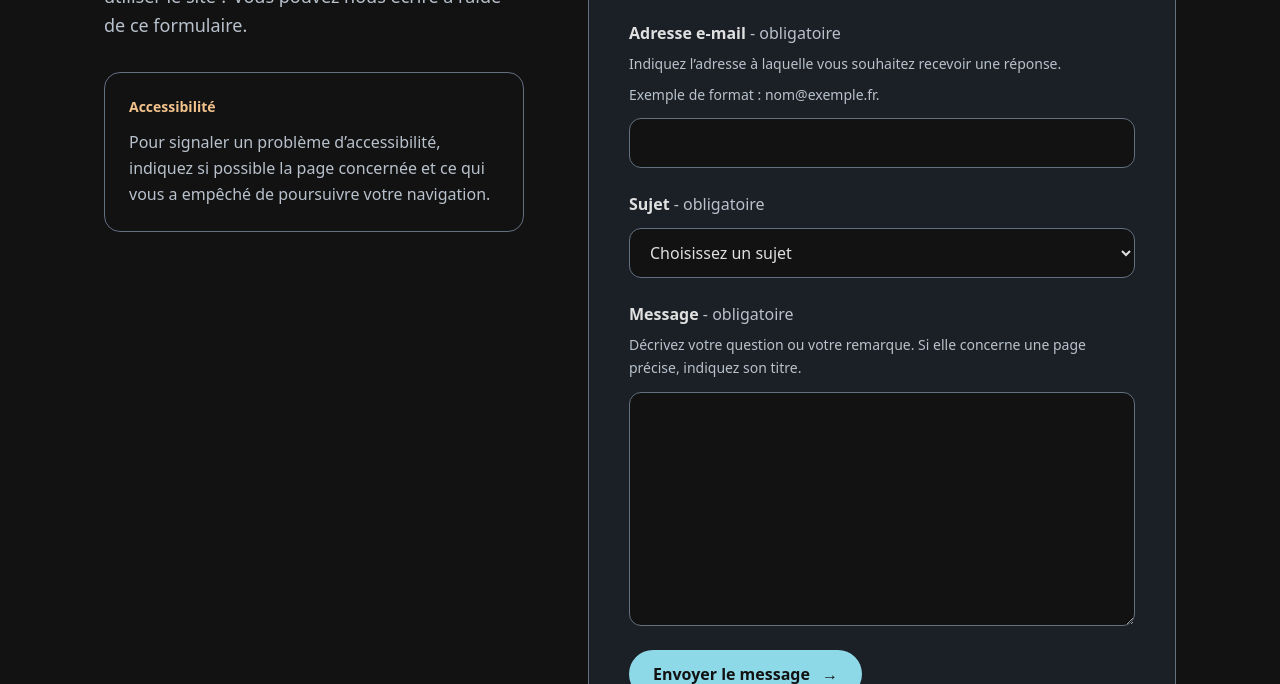
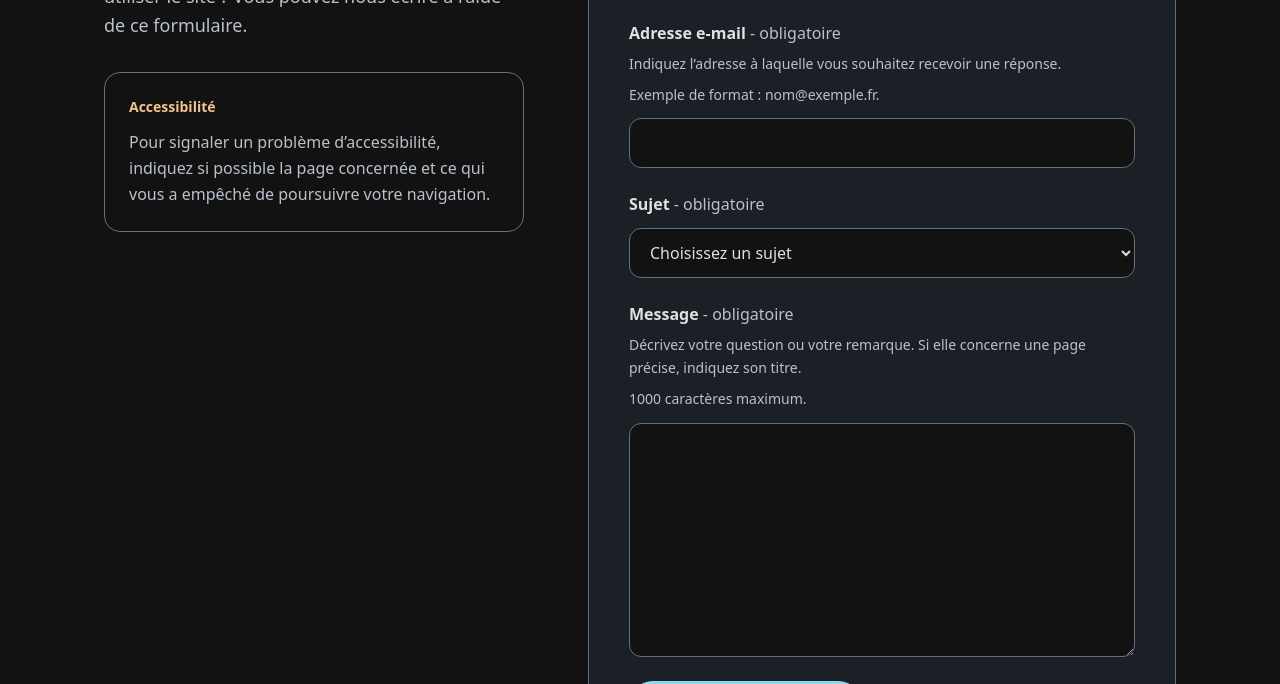
Before and after one commit to BUT-DW-Projects-SOARES/tp-front5-NovaSpace-groupe4-main, a website built with Vite: page src/pages/contact.html in a window 1280 px wide. Shown: the part 416-1100 px from the top of the page. Built offline with nearby package versions, Linux system fonts and the light colour scheme.

Commit message:
Ajout d'une limite de 1000 caractères sur le champ message (contact.html) pour l'accessibilité

```diff
--- a/src/pages/contact.html
+++ b/src/pages/contact.html
@@ -58,7 +58,8 @@
             <div class="champ">
               <label for="message">Message <span class="champ__mention">- obligatoire</span></label>
               <p id="aide-message" class="champ__aide">Décrivez votre question ou votre remarque. Si elle concerne une page précise, indiquez son titre.</p>
-              <textarea id="message" name="message" rows="8" required aria-describedby="aide-message"></textarea>
+              <p id="limite-message" class="champ__aide">1000 caractères maximum.</p>
+              <textarea id="message" name="message" rows="8" required aria-describedby="aide-message limite-message" maxlength="1000"></textarea>
             </div>
 
             <button type="submit" class="bouton-principal self-start">Envoyer le message <span aria-hidden="true">→</span></button>
```
